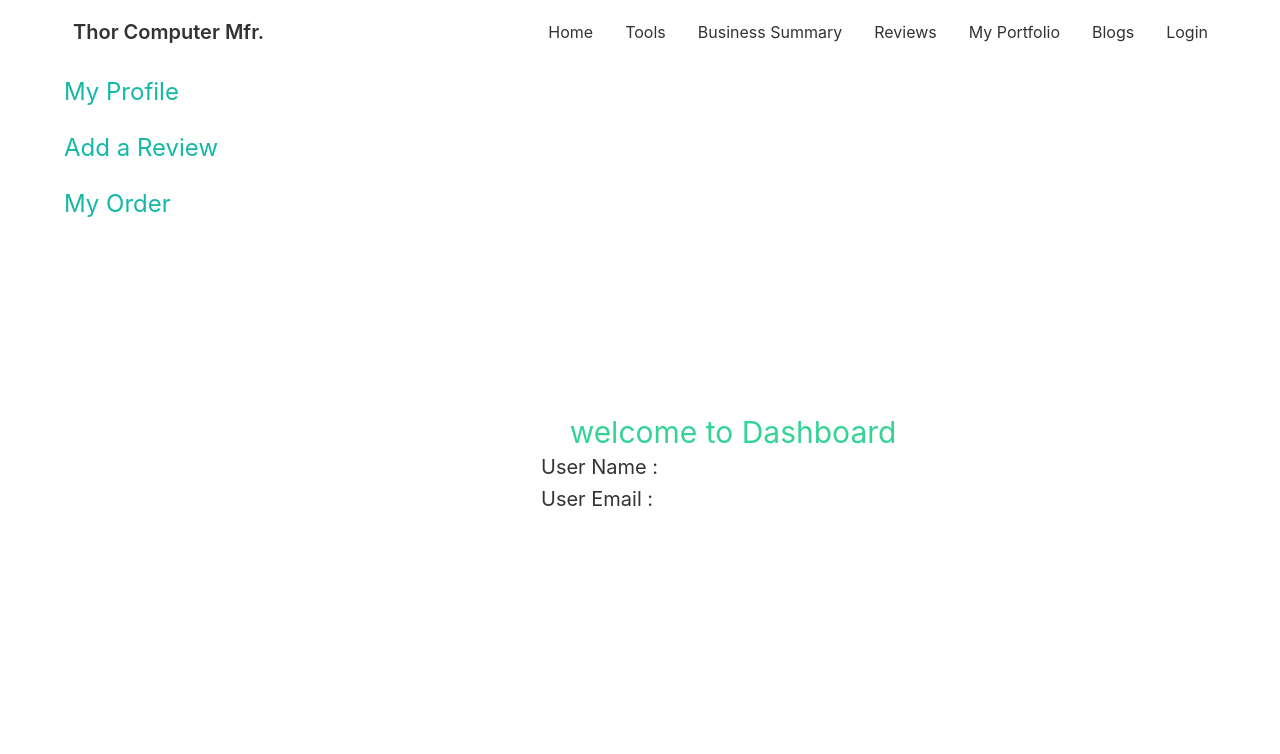
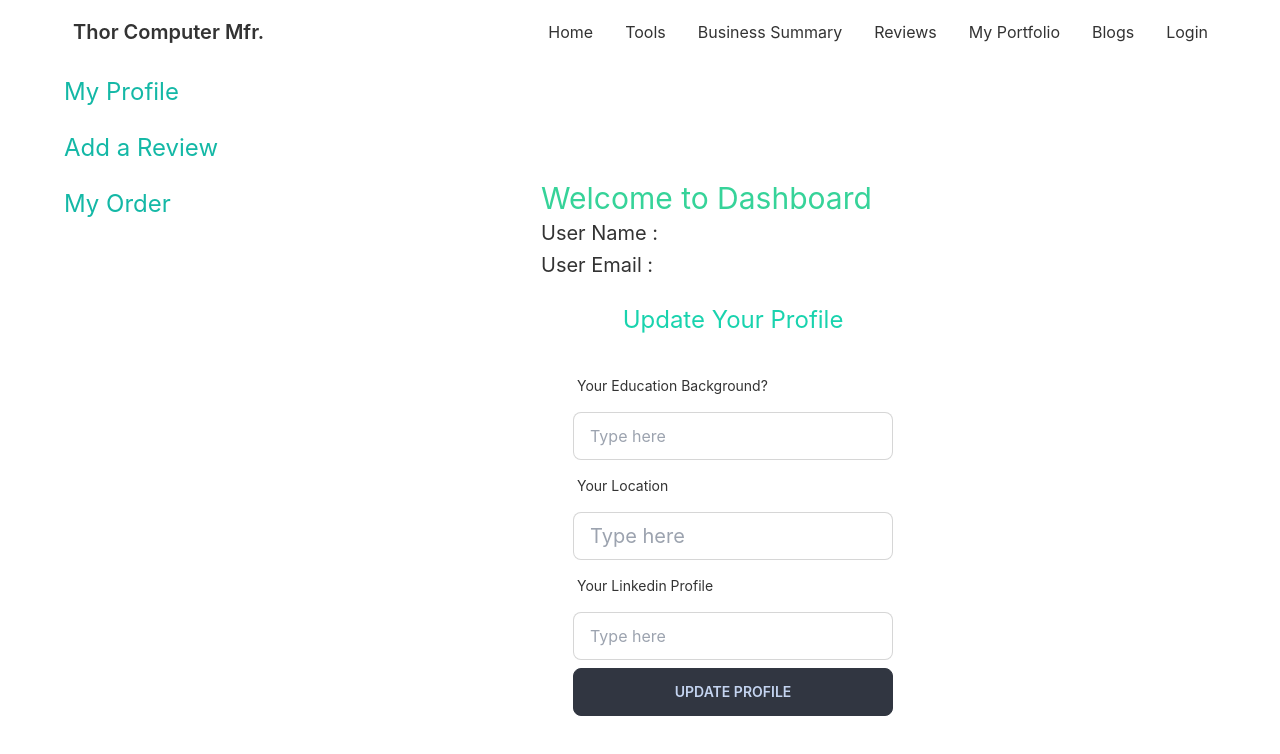
Before and after one commit to Razib-Debnath16/Manufacturer_website_client_pb, a React (Create React App) app: page /dashboard in a window 1280 px wide. Shown: the top 754 px of the page. Built offline with nearby package versions, Linux system fonts and the light colour scheme; no server answers.

Commit message:
Update myprofile

```diff
--- a/src/Pages/Dashboard/MyProfile/MyProfile.js
+++ b/src/Pages/Dashboard/MyProfile/MyProfile.js
@@ -1,15 +1,63 @@
-import React from 'react';
+import React, { useEffect } from 'react';
 import { useAuthState } from 'react-firebase-hooks/auth';
 import auth from '../../../firebase.init';
 
 const MyProfile = () => {
     const [user] = useAuthState(auth);
+    const handleProfile = (event) => {
+        event.preventDefault();
+        const email = user?.email;
+        const name = user?.displayName;
+        const education = event.target.edu.value;
+        const location = event.target.loc.value;
+        const linkedin = event.target.linkedin.value;
+        const profile = {
+            name: name,
+            email: email,
+            education: education,
+            location: location,
+            linkedin: linkedin
+        }
+        fetch('http://localhost:5000/profile', {
+            method: 'POST',
+            headers: {
+                'content-type': 'application/json'
+            },
+            body: JSON.stringify(profile)
+        }).then(res => res.json())
+            .then(data => {
+                console.log(data);
+
+            })
+    }
     return (
-        <div className='w-96'>
-            <h2 className='text-3xl text-center text-success'>welcome to Dashboard</h2>
-            <h2 className='text-xl '>User Name : <span className='text-2xl text-center text-secondary'>{user?.displayName} {user?.name}</span></h2>
-            <h2 className='text-xl'>User Email : <span className='text-2xl text-center text-secondary'>{user?.email}</span></h2>
-        </div>
+        <div>
+            <div>
+                <div className='w-full'>
+                    <h2 className='text-3xl text-success'>Welcome to Dashboard</h2>
+                    <h2 className='text-xl '>User Name : <span className='text-2xl text-center text-secondary'>{user?.displayName} {user?.name}</span></h2>
+                    <h2 className='text-xl'>User Email : <span className='text-2xl text-secondary'>{user?.email}</span></h2>
+                </div>
+            </div>
+            <div>
+                <h2 className='text-center text-primary text-2xl mt-6'>Update Your Profile</h2>
+                <form onSubmit={handleProfile} className="card-body" >
+                    <label className="label">
+                        <span className="label-text">Your Education Background?</span>
+                    </label>
+                    <input type="text" name='edu' placeholder="Type here" className="input input-bordered w-full max-w-xs" />
+                    <label className="label">
+                        <span className="label-text">Your Location</span>
+                    </label>
+                    <input className='text-xl input input-bordered w-full max-w-xs' name='loc' type="text" placeholder="Type here" />
+                    <label className="label">
+                        <span className="label-text">Your Linkedin Profile</span>
+                    </label>
+                    <input type="text" name='linkedin' placeholder="Type here" className="input input-bordered w-full max-w-xs" />
+                    <button type='submit' className="btn btn-active">Update Profile</button>
+                </form>
+            </div>
+        </div >
     );
 };
 
```
